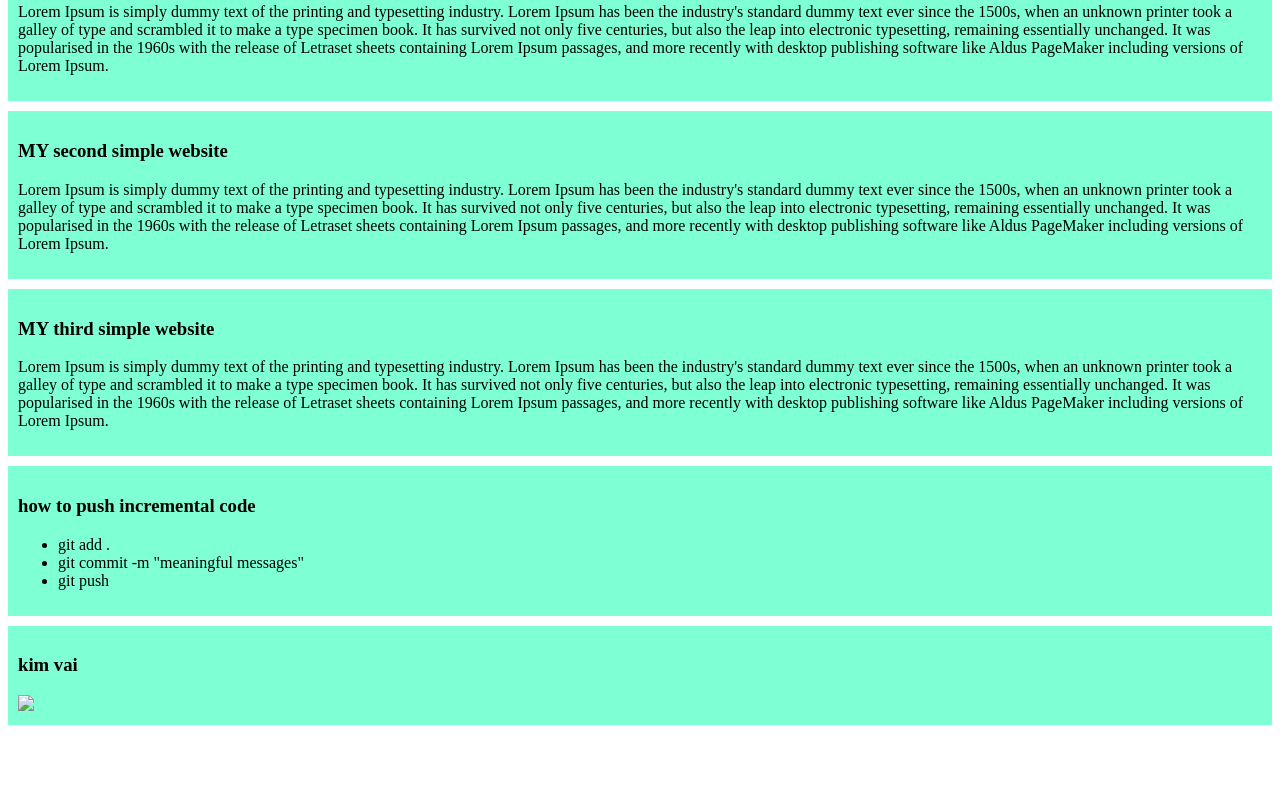
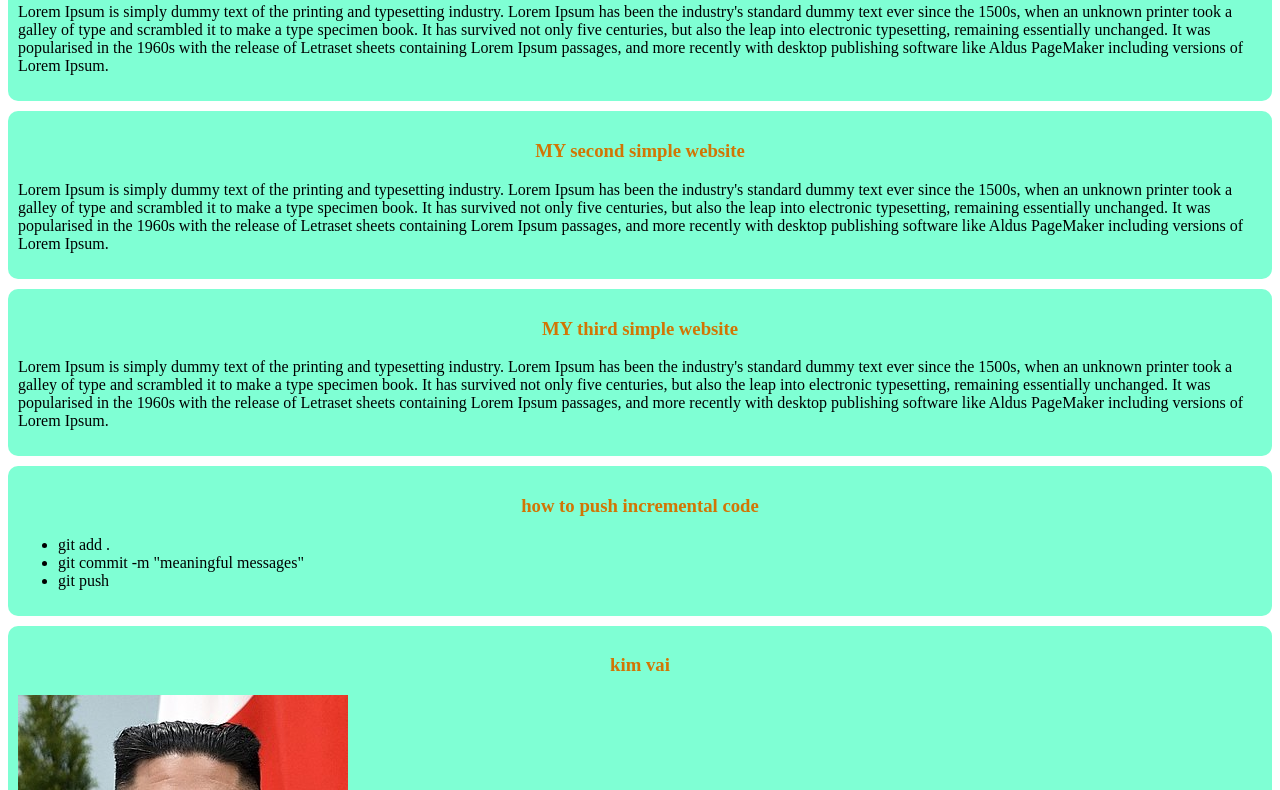
Before and after one commit to miasumon-ru/my-first-simple-website, a plain HTML site: page index.html in a window 1280 px wide. Shown: the part 74-864 px from the top of the page. Before the commit the page ends 809 px from the top, so only its background shows below. Drawn offline with Linux system fonts and the light colour scheme.

Commit message:
style of h3 has been added

```diff
--- a/index.html
+++ b/index.html
@@ -49,7 +49,7 @@
 
     <div>
         <h3> kim vai</h3>
-        <img src="images/kim.jpg alt="">
+        <img src="images/kim.jpg " alt="">
     </div>
 
 </body>
--- a/styles/styles.css
+++ b/styles/styles.css
@@ -2,4 +2,9 @@ div{
     background-color: aquamarine;
     padding: 10px;
     margin-bottom: 10px;
+    border-radius: 10px;
 }
+h3{
+    text-align: center;
+    color: rgb(210, 117, 4);
+}
```
